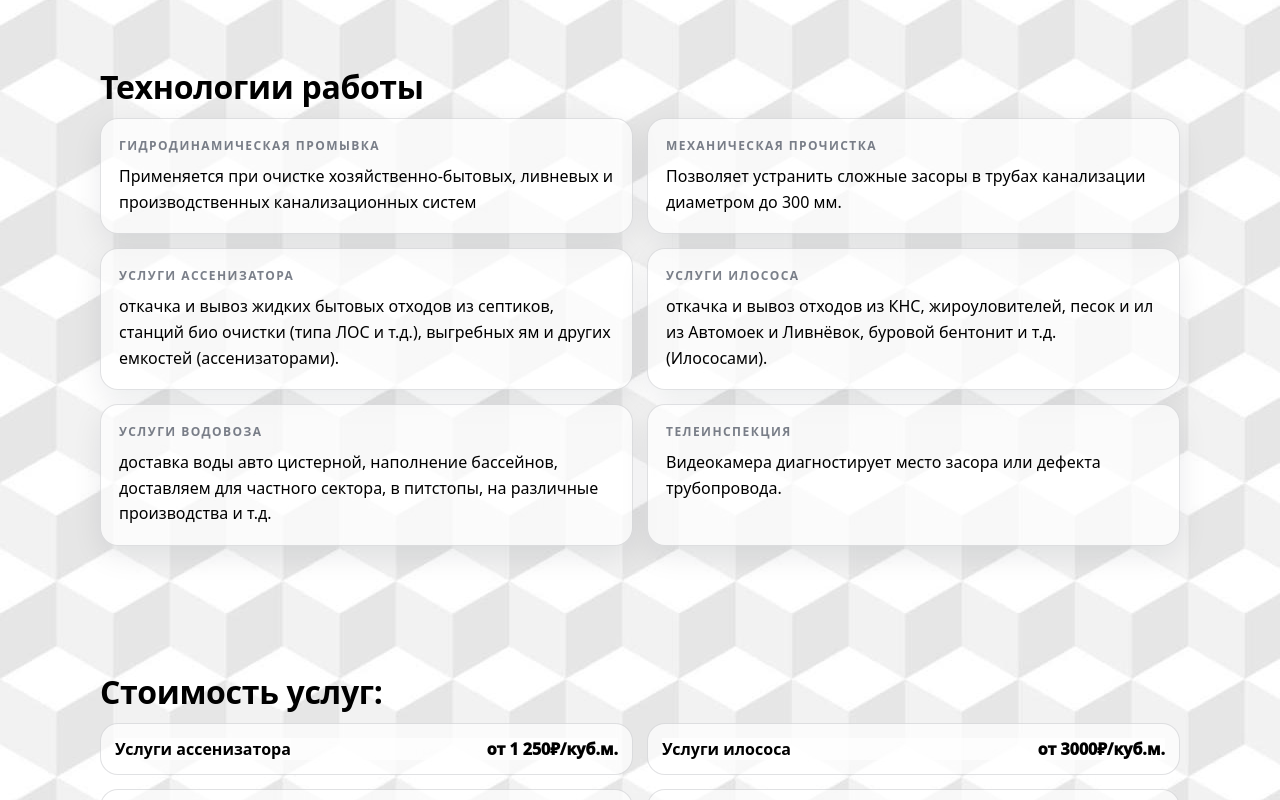
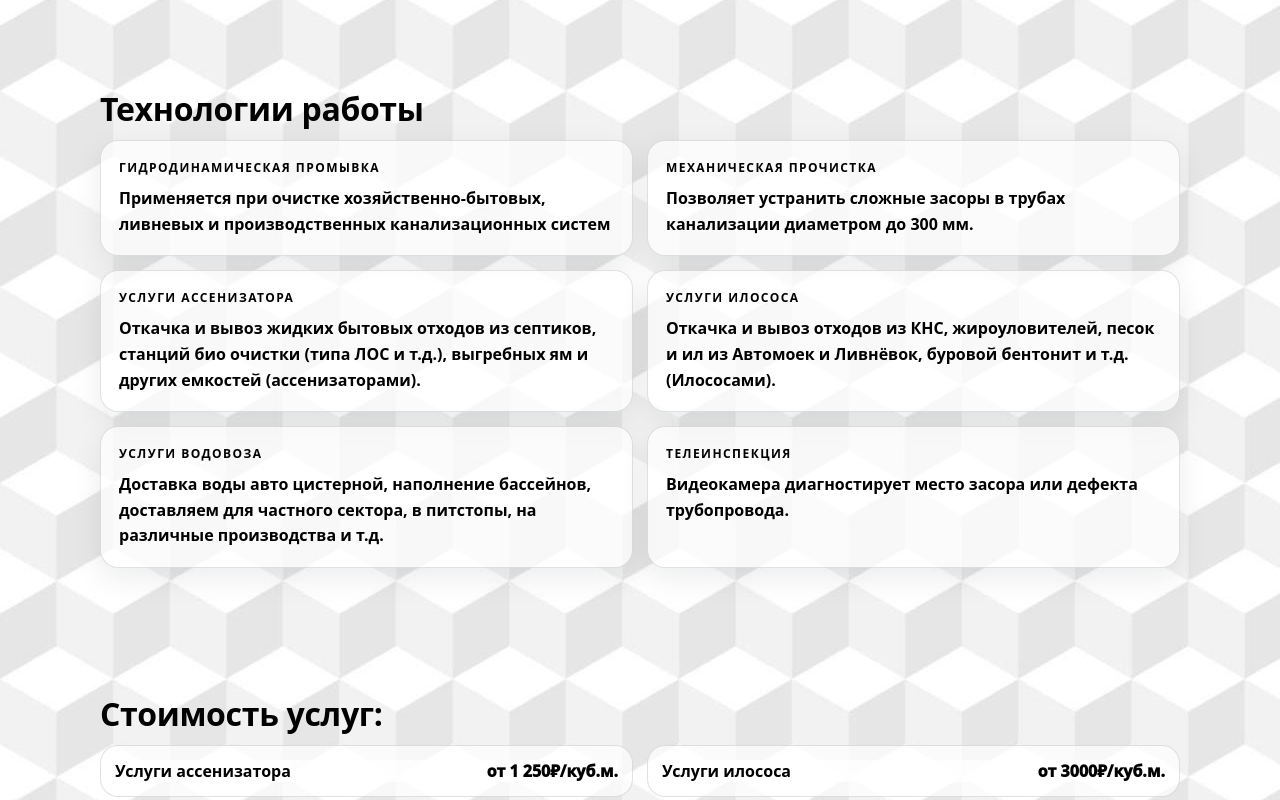
Before and after one commit to AndreyLyulekin/Bondarenko, a Next.js app: page / in a window 1280 px wide. Shown: the part 1260-2060 px from the top of the page. Built offline with nearby package versions, Linux system fonts and the light colour scheme.

Commit message:
small fixes

```diff
--- a/src/app/globals.css
+++ b/src/app/globals.css
@@ -39,6 +39,7 @@ body{
   font-family: ui-sans-serif, system-ui, -apple-system, Segoe UI, Roboto, Arial, "Noto Sans", "Apple Color Emoji", "Segoe UI Emoji";
   background: var(--bg);
   color: var(--text);
+  font-weight: 600;
 }
 
 a{ color:inherit; text-decoration:none; }
--- a/src/app/page.module.css
+++ b/src/app/page.module.css
@@ -308,7 +308,6 @@
 }
 
 .kicker {
-  color: var(--text-subtle);
   text-transform: uppercase;
   font-weight: 900;
   letter-spacing: 0.12em;
--- a/src/app/page.tsx
+++ b/src/app/page.tsx
@@ -6,10 +6,10 @@ import { Header } from '@/components/Header';
 import { useState } from 'react';
 import Modal from '@/components/Modal';
 
-function Placeholder({ text }: { text: string }) {
+function Placeholder({ text, imageSource }: { text: string, imageSource: string }) {
   return (
     <img
-      src={'backgroundMain.png'}
+      src={imageSource}
       className={styles.ph}
       alt={`${text}`}
     />
@@ -209,7 +209,8 @@ export default function Page() {
                 <div
                   key={idx}
                   className={`${styles.card} ${styles.cardPad}`}>
-                  <Placeholder text={c.ui.imagePlaceholder} />
+                  {/* <Placeholder text={c.ui.imagePlaceholder} /> */}
+                  <img className={styles.ph} src={f.img} alt='Фото техники'/>
                   <div style={{ height: 12 }} />
                   <div className={styles.priceName}>
                     {f.titleLines.map((l, i) => (
@@ -282,6 +283,8 @@ export default function Page() {
             </div>
           </div>
         </section>
+
+
         <Modal
           open={orderModalOpen}
           onClose={() => setOrderModalOpen(false)}>
--- a/src/content/site.ru.json
+++ b/src/content/site.ru.json
@@ -116,15 +116,15 @@
       },
       {
         "title": "УСЛУГИ АССЕНИЗАТОРА ",
-        "text": "откачка и вывоз жидких бытовых отходов из септиков, станций био очистки (типа ЛОС и т.д.), выгребных ям и других емкостей (ассенизаторами)."
+        "text": "Откачка и вывоз жидких бытовых отходов из септиков, станций био очистки (типа ЛОС и т.д.), выгребных ям и других емкостей (ассенизаторами)."
       },
       {
         "title": "УСЛУГИ ИЛОСОСА ",
-        "text": "откачка и вывоз отходов из КНС, жироуловителей, песок и ил из Автомоек и Ливнёвок,  буровой бентонит и т.д. (Илососами)."
+        "text": "Откачка и вывоз отходов из КНС, жироуловителей, песок и ил из Автомоек и Ливнёвок,  буровой бентонит и т.д. (Илососами)."
       },
       {
         "title": "УСЛУГИ ВОДОВОЗА ",
-        "text": "доставка воды авто цистерной, наполнение бассейнов, доставляем для частного сектора, в питстопы, на различные производства и т.д."
+        "text": "Доставка воды авто цистерной, наполнение бассейнов, доставляем для частного сектора, в питстопы, на различные производства и т.д."
       },
       {
         "title": "ТЕЛЕИНСПЕКЦИЯ",
@@ -194,18 +194,21 @@
   "about": {
     "id": "about",
     "titleLines": [
-      "Компания  Вайт ДВ  предоставляет услуги по комплексному и частичному обслуживанию канализационных коммуникаций любых типов и сложности!"
+      "Компания Вайт ДВ предоставляет услуги по комплексному и частичному обслуживанию канализационных коммуникаций любых типов и сложности!"
     ],
     "text": "Наша компания на рынке более 10 лет, у нас работают опытные специалисты которые не только выполняют свою работу на отлично, но и могут дать грамотную консультацию и ответить на все ваши вопросы.",
     "features": [
       {
-        "titleLines": ["Собственный парк", "специализированной техники", "и оборудования"]
+        "titleLines": ["Собственный парк", "специализированной техники", "и оборудования"],
+        "img": "photo_2026-03-14_16-53-45.jpg"
       },
       {
-        "titleLines": ["Комплексное проведение работ любой сложности"]
+        "titleLines": ["Комплексное проведение работ любой сложности"],
+        "img": "photo_2026-03-14_16-53-48 (2).jpg"
       },
       {
-        "titleLines": ["Самые квалифицированные специлисты с тысячалетним стажем каждый"]
+        "titleLines": ["Самые квалифицированные специлисты с тысячалетним стажем каждый"],
+        "img": "backgroundMain.jpg"
       }
     ]
   },
```
